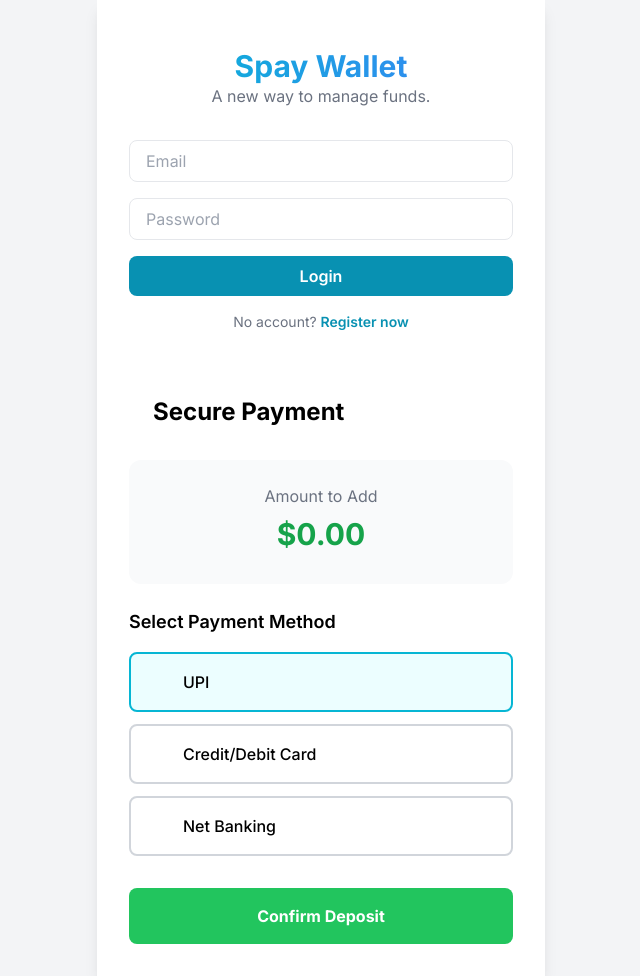
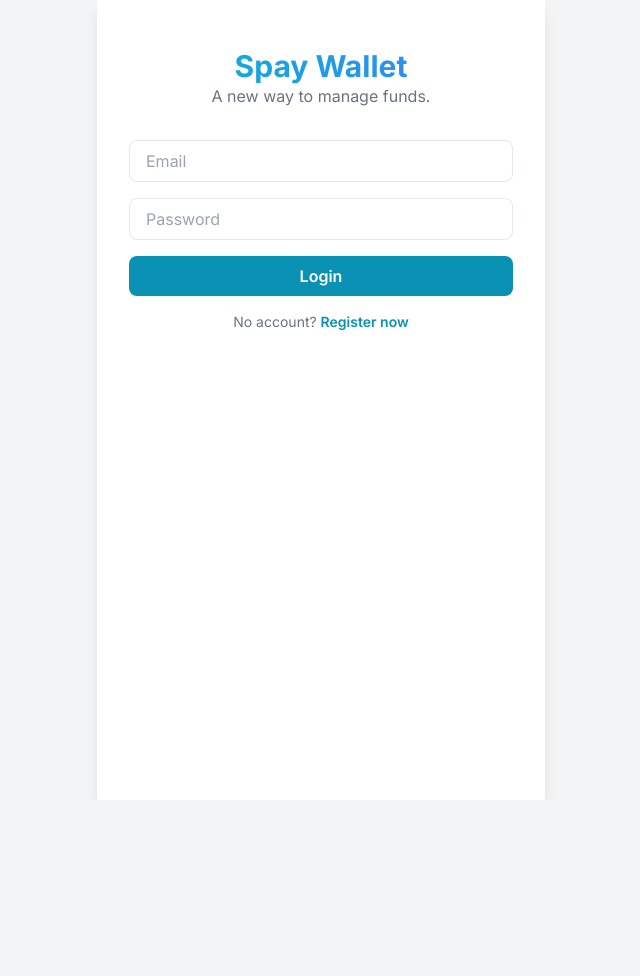
Before and after one commit to akashcs007/spay, a plain HTML site: page index.html in a window 1280 px wide. Shown: the whole page, without its empty margins (319-959 px from the left). After the commit the page ends 800 px from the top, so only its background shows below. Drawn offline with nearby package versions, Linux system fonts and the light colour scheme; no server answers.

Commit message:
Update index.html
v xdc vx fv

```diff
--- a/index.html
+++ b/index.html
@@ -15,10 +15,6 @@
             background: linear-gradient(to right, #06B6D4, #3B82F6);
             -webkit-background-clip: text;
             -webkit-text-fill-color: transparent;
-        }
-        .payment-method.selected {
-            border-color: #06B6D4;
-            background-color: #ECFEFF;
         }
     </style>
 </head>
@@ -215,34 +211,6 @@
             </main>
         </div>
 
-        <!-- Payment Gateway Page -->
-        <div id="payment-gateway-page" class="page p-6 sm:p-8 flex-grow flex flex-col">
-            <header class="flex items-center mb-8">
-               <button id="back-to-notification" class="p-2 rounded-full hover:bg-gray-100 mr-2"><i data-lucide="arrow-left"></i></button>
-               <h1 class="text-2xl font-bold">Secure Payment</h1>
-           </header>
-           <main class="flex-grow">
-                <div class="bg-gray-50 p-6 rounded-xl mb-6 text-center">
-                   <p class="text-gray-500">Amount to Add</p>
-                   <p class="text-3xl font-bold my-2 text-green-600" id="payment-cash-amount">$0.00</p>
-                </div>
-               <h3 class="font-semibold mb-4 text-lg">Select Payment Method</h3>
-               <div id="payment-methods" class="space-y-3">
-                   <button class="payment-method w-full text-left p-4 border-2 border-gray-300 rounded-lg font-medium hover:bg-gray-50 flex items-center gap-3 selected" data-method="upi">
-                        <i data-lucide="send" class="h-6 w-6 text-cyan-500"></i> UPI
-                   </button>
-                   <button class="payment-method w-full text-left p-4 border-2 border-gray-300 rounded-lg font-medium hover:bg-gray-50 flex items-center gap-3" data-method="card">
-                        <i data-lucide="credit-card" class="h-6 w-6 text-cyan-500"></i> Credit/Debit Card
-                   </button>
-                   <button class="payment-method w-full text-left p-4 border-2 border-gray-300 rounded-lg font-medium hover:bg-gray-50 flex items-center gap-3" data-method="netbanking">
-                        <i data-lucide="landmark" class="h-6 w-6 text-cyan-500"></i> Net Banking
-                   </button>
-               </div>
-           </main>
-           <footer class="mt-8">
-                <button id="confirm-payment-btn" class="w-full bg-green-500 text-white py-4 px-4 font-bold rounded-lg hover:bg-green-600">Confirm Deposit</button>
-           </footer>
-       </div>
     </div>
 
     <!-- Firebase SDK -->
@@ -322,9 +290,6 @@
         const addCashForm = document.getElementById('add-cash-form');
         const cashToCoinForm = document.getElementById('cash-to-coin-form');
         const coinToCashForm = document.getElementById('coin-to-cash-form');
-        const paymentCashAmount = document.getElementById('payment-cash-amount');
-        const backToWalletBtn = document.getElementById('back-to-wallet');
-        const confirmPaymentBtn = document.getElementById('confirm-payment-btn');
         const notificationButton = document.getElementById('notification-button');
         const receiveEmail = document.getElementById('receive-email');
         const receivePhone = document.getElementById('receive-phone');
@@ -529,7 +494,10 @@
         historyButton.addEventListener('click', () => showPage('history-page'));
         businessPaymentButton.addEventListener('click', () => showPage('business-page'));
         backToHistoryBtn.addEventListener('click', () => showPage('history-page'));
-        notificationButton.addEventListener('click', () => showPage('wallet-page'));
+        notificationButton.addEventListener('click', () => showPage('notification-page'));
+
+        if(backToWalletBtn) backToWalletBtn.addEventListener('click', () => showPage('notification-page'));
+
 
         profileForm.addEventListener('submit', async (e) => {
             e.preventDefault();
```
